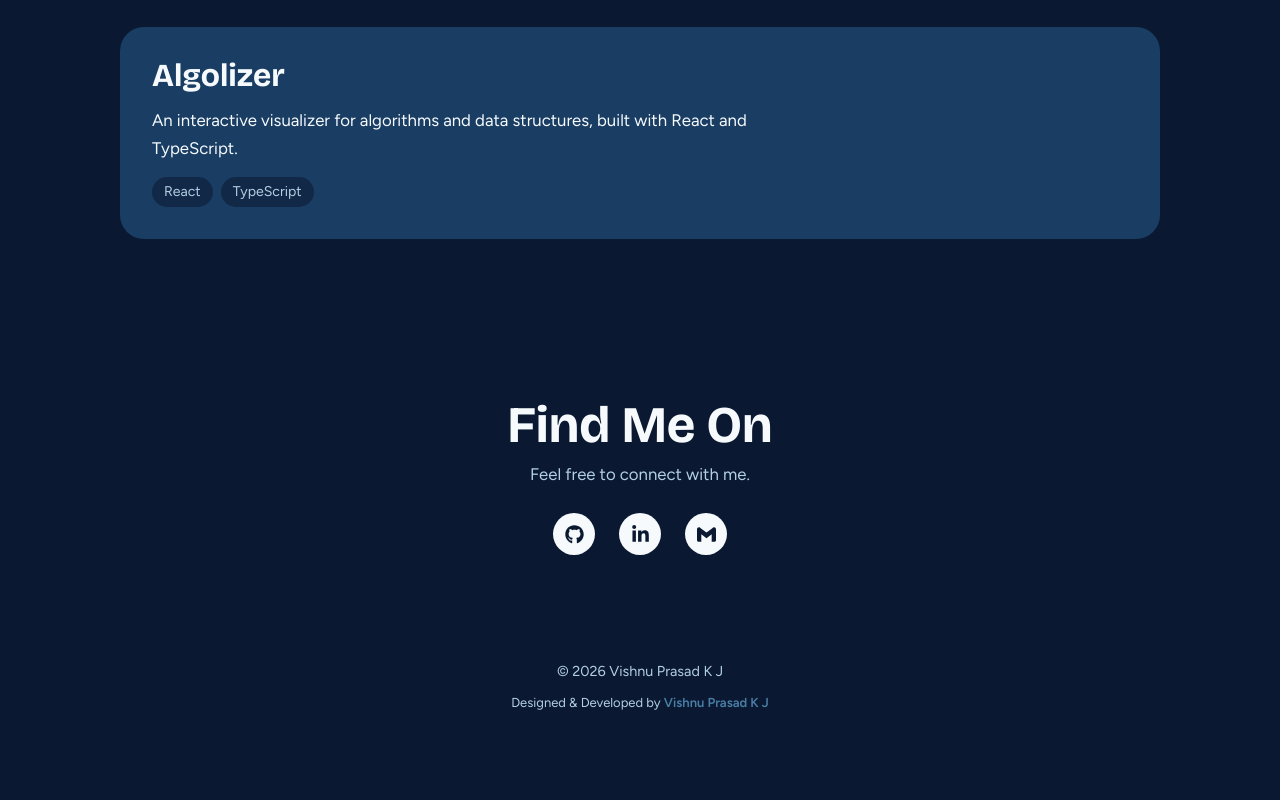
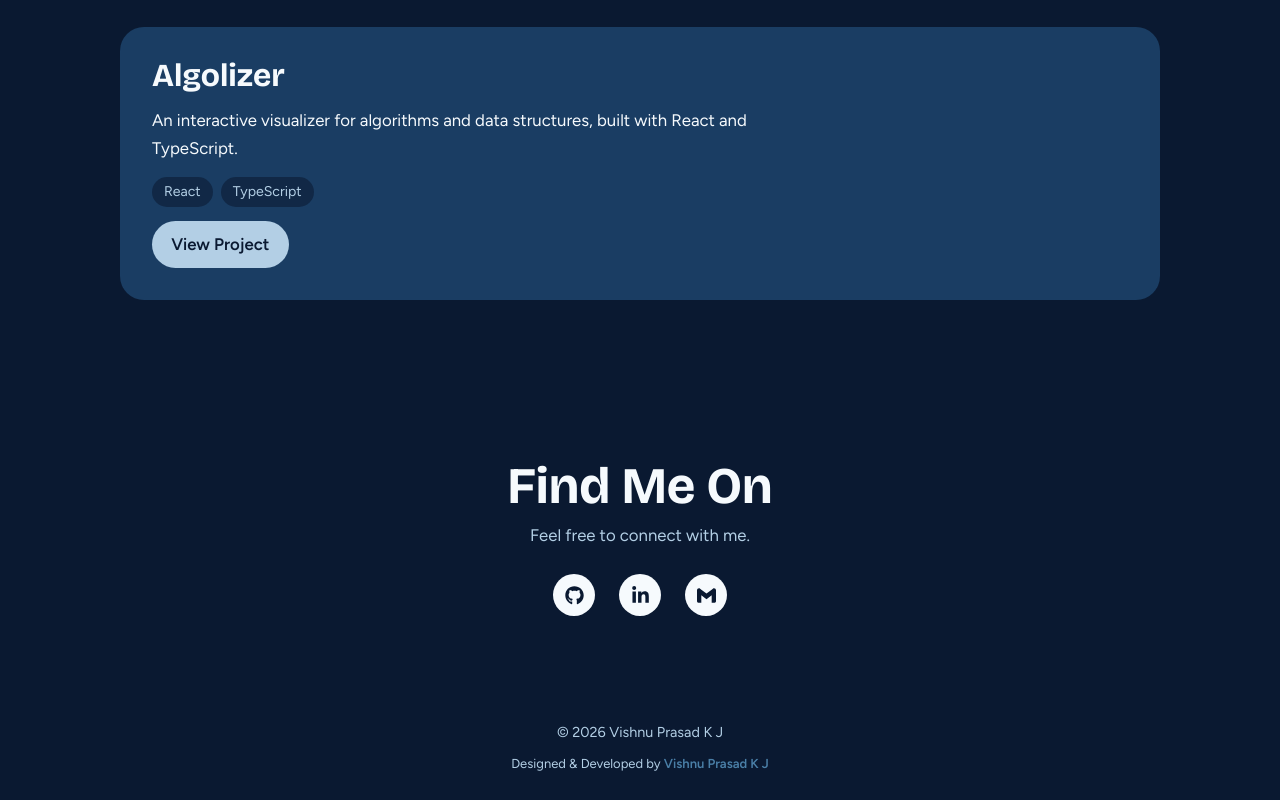
Before and after one commit to vishnuprasad06/Portfolio, a React (Vite) app: page / in a window 1280 px wide. Shown: the part 1491-2291 px from the top of the page. Before the commit the page ends 2229 px from the top, so only its background shows below. Built offline with nearby package versions, Linux system fonts and the light colour scheme.

Commit message:
Add Algolizer live project link

```diff
--- a/src/data.ts
+++ b/src/data.ts
@@ -59,6 +59,6 @@ export const projects = [
     title: "Algolizer",
     text: "An interactive visualizer for algorithms and data structures, built with React and TypeScript.",
     tags: ["React", "TypeScript"],
-    href: "",
+    href: "https://algolizer-web.vercel.app/",
   },
 ];
```
